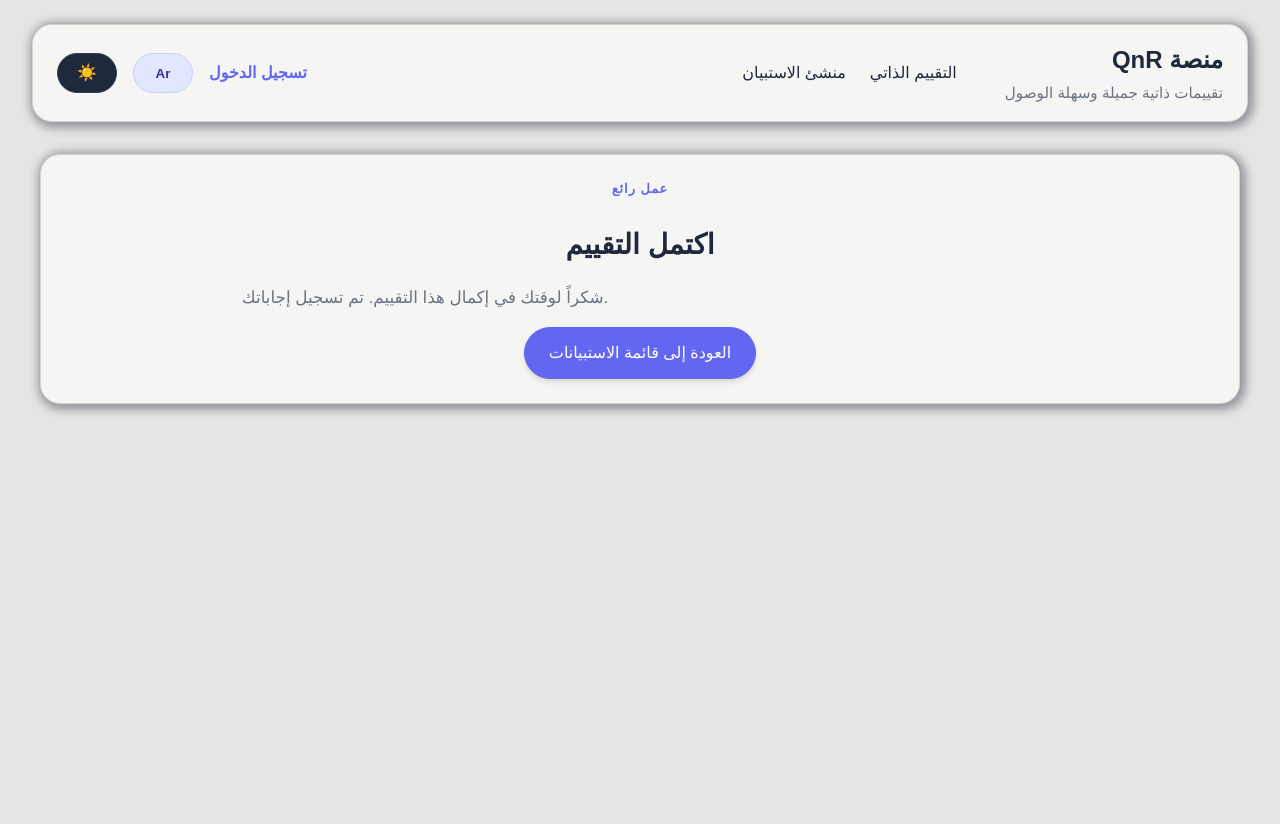
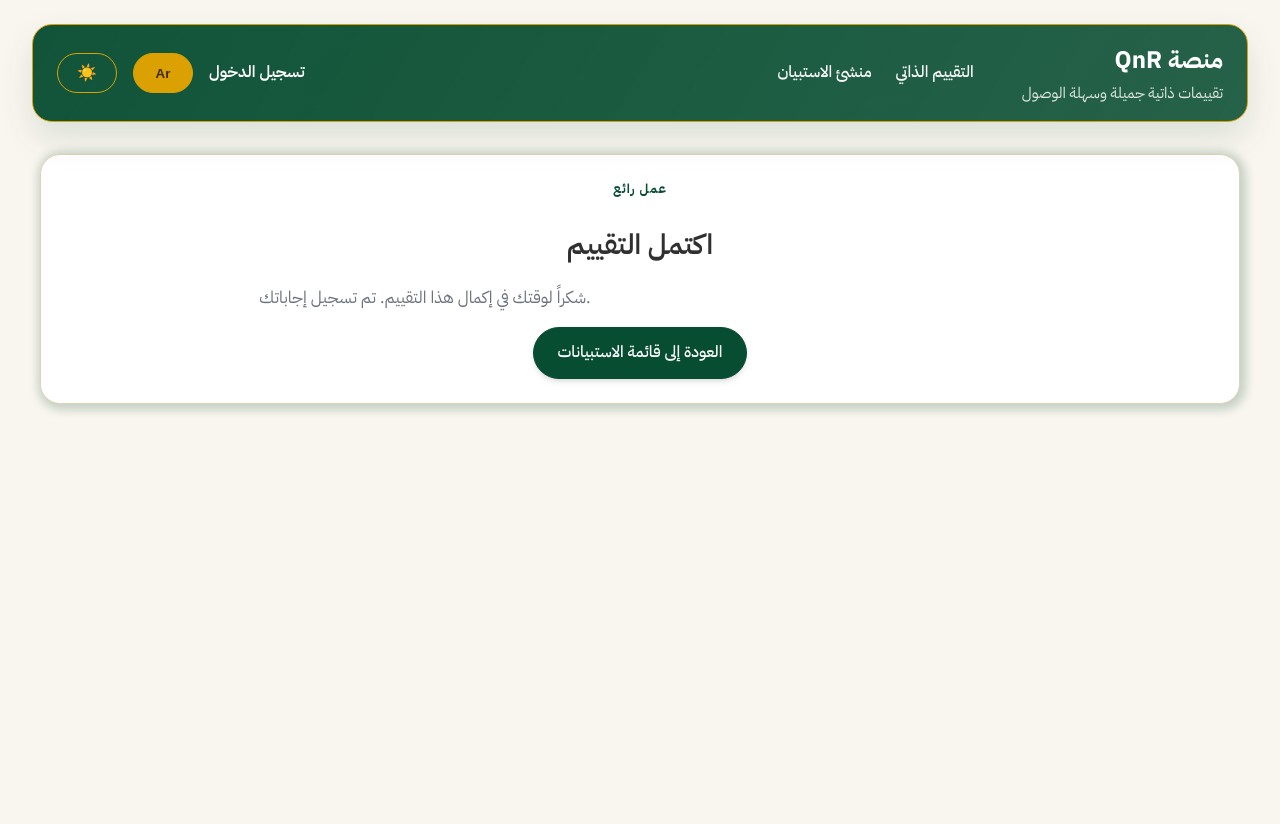
Before and after one commit to azizmojil/QuestionsBank, a Django app: page /assessment/complete/ in a window 1280 px wide. Run offline with Django 5.2, Linux system fonts and the light colour scheme; some libraries are stand-ins or nearby versions.

Commit message:
Apply styleguide palette and typography
Co-authored-by: azizmojil <36235884+azizmojil@users.noreply.github.com>

```diff
--- a/static/css/base.css
+++ b/static/css/base.css
@@ -1,47 +1,52 @@
+@import url('https://fonts.googleapis.com/css2?family=IBM+Plex+Sans+Arabic:wght@400;500;600;700&display=swap');
+
 /* Base styles for the Qbank Platform */
 :root {
-  --card: #f5f5f4;
-  --ring: #6366f1;
-  --input: #d6d3d1;
-  --muted: #e7e5e4;
-  --accent: #f3e5f5;
-  --border: #d6d3d1;
+  --card: #ffffff;
+  --ring: #dba102;
+  --input: #e6dcc1;
+  --muted: #fff9ed;
+  --accent: #fff2d7;
+  --border: #e1d3b2;
   --radius: 1.25rem;
-  --chart-1: #6366f1;
-  --chart-2: #4f46e5;
-  --chart-3: #4338ca;
-  --chart-4: #3730a3;
-  --chart-5: #312e81;
-  --popover: #f5f5f4;
-  --primary: #6366f1;
-  --sidebar: #d6d3d1;
+  --chart-1: #074d31;
+  --chart-2: #0c6b43;
+  --chart-3: #118356;
+  --chart-4: #159566;
+  --chart-5: #18a874;
+  --popover: #ffffff;
+  --primary: #074d31;
+  --sidebar: #f3e9d2;
   --font-mono: "Roboto Mono", monospace;
-  --font-sans: "Plus Jakarta Sans", sans-serif;
-  --secondary: #d6d3d1;
-  --background: #e7e5e4;
+  --font-sans: "IBM Plex Sans Arabic", "Plus Jakarta Sans", sans-serif;
+  --secondary: #f6eedb;
+  --background: #f9f6ef;
   --font-serif: "Lora", serif;
-  --foreground: #1e293b;
+  --foreground: #303030;
   --destructive: #ef4444;
   --shadow-blur: 10px;
-  --shadow-color: hsl(240 4% 60%);
-  --sidebar-ring: #6366f1;
+  --shadow-color: rgba(7, 77, 49, 0.22);
+  --sidebar-ring: #dba102;
   --shadow-spread: 4px;
   --shadow-opacity: 0.18;
-  --sidebar-accent: #f3e5f5;
-  --sidebar-border: #d6d3d1;
-  --card-foreground: #1e293b;
+  --sidebar-accent: #fff2d7;
+  --sidebar-border: #e1d3b2;
+  --card-foreground: #303030;
   --shadow-offset-x: 2px;
   --shadow-offset-y: 2px;
-  --sidebar-primary: #6366f1;
-  --muted-foreground: #6b7280;
-  --accent-foreground: #374151;
-  --popover-foreground: #1e293b;
+  --sidebar-primary: #074d31;
+  --muted-foreground: #6c737f;
+  --accent-foreground: #2c2c2c;
+  --popover-foreground: #303030;
   --primary-foreground: #ffffff;
-  --sidebar-foreground: #1e293b;
+  --sidebar-foreground: #1f2a37;
   --secondary-foreground: #4b5563;
   --destructive-foreground: #ffffff;
-  --sidebar-accent-foreground: #374151;
+  --sidebar-accent-foreground: #2c2c2c;
   --sidebar-primary-foreground: #ffffff;
+  --brand-green: #074d31;
+  --brand-gold: #dba102;
+  --brand-ink: #303030;
 
   /* Legacy/Computed variables */
   --shadow: var(--shadow-offset-x) var(--shadow-offset-y) var(--shadow-blur) var(--shadow-spread) var(--shadow-color);
@@ -143,17 +148,18 @@ a:focus {
     justify-content: space-between;
     align-items: center;
     padding: 1rem 0;
-    background: var(--card);
-    border: 1px solid var(--border);
+    background: linear-gradient(120deg, rgba(7, 77, 49, 0.96), rgba(7, 77, 49, 0.88));
+    border: 1px solid var(--brand-gold);
     border-radius: var(--radius);
     margin: 1.5rem auto 2rem;
     flex-wrap: wrap;
     gap: 1rem;
-    box-shadow: var(--shadow);
+    box-shadow: 0 16px 35px rgba(7, 77, 49, 0.12);
     backdrop-filter: blur(12px);
     padding-left: 1.5rem;
     padding-right: 1.5rem;
     direction: rtl;
+    color: var(--primary-foreground);
 }
 
 @media (max-width: 768px) {
@@ -172,14 +178,14 @@ a:focus {
 .logo {
     margin: 0;
     font-size: 1.5rem;
-    color: var(--foreground);
+    color: var(--primary-foreground);
     text-decoration: none;
     font-weight: 700;
 }
 
 .tagline {
     margin: 0;
-    color: var(--muted-foreground);
+    color: #dfe8e1;
     font-size: 0.95rem;
 }
 
@@ -201,7 +207,7 @@ nav ul {
 
 nav a {
     text-decoration: none;
-    color: var(--foreground);
+    color: var(--primary-foreground);
     font-weight: 500;
     padding: 0.5rem 0;
 }
@@ -240,7 +250,7 @@ nav a:focus {
 
 .auth-link {
     font-weight: 600;
-    color: var(--primary);
+    color: var(--primary-foreground);
 }
 
 .auth-link:focus {
@@ -386,23 +396,23 @@ body.dark-mode .hero-highlight {
 }
 
 .language-switch {
-    background-color: #e0e7ff;
-    border: 1px solid #c7d2fe;
-    color: #3730a3;
+    background-color: var(--ring);
+    border: 1px solid var(--ring);
+    color: #402c04;
 }
 
 .language-switch:hover {
-    background-color: #c7d2fe;
+    background-color: #c28a00;
 }
 
 .theme-switch {
-    background-color: #1e293b;
-    border: 1px solid #334155;
-    color: #e2e8f0;
+    background-color: transparent;
+    border: 1px solid var(--ring);
+    color: var(--primary-foreground);
 }
 
 .theme-switch:hover {
-    background-color: #334155;
+    background-color: rgba(255, 255, 255, 0.08);
 }
 
 .theme-icon, .language-icon {
@@ -508,9 +518,9 @@ main {
 .btn {
     display: inline-block;
     padding: 0.75rem 1.5rem;
-    background: var(--primary);
+    background: var(--brand-green);
     color: var(--primary-foreground);
-    border: 1px solid var(--primary);
+    border: 1px solid var(--brand-green);
     border-radius: 999px;
     cursor: pointer;
     font-size: 1rem;
```
Also changed, not shown: other parts of static/css/base.css (+39 -35 lines).
